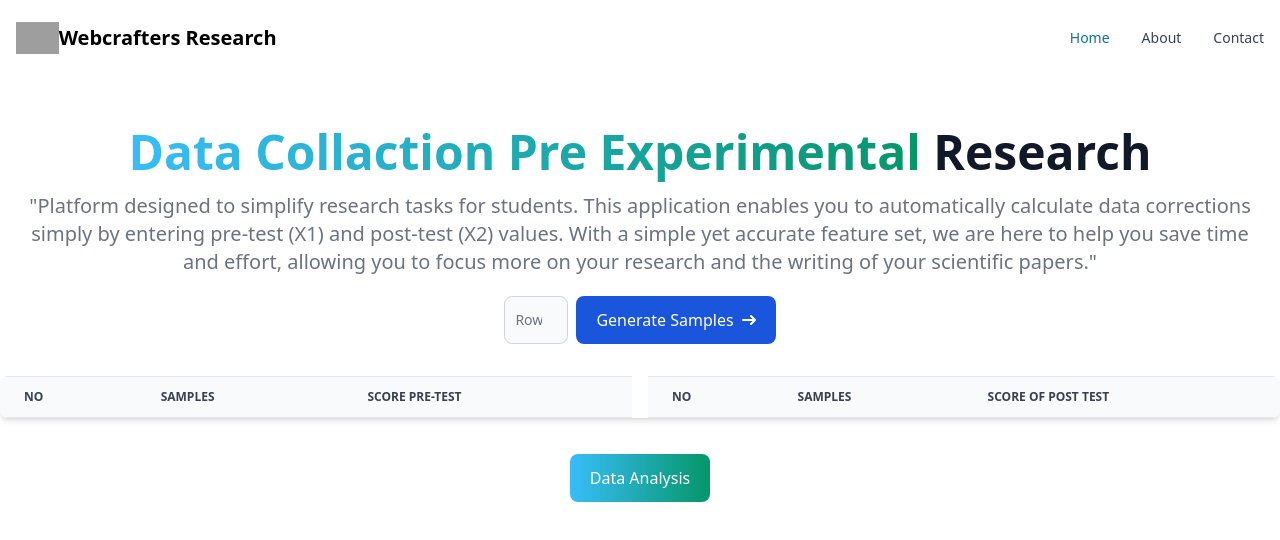
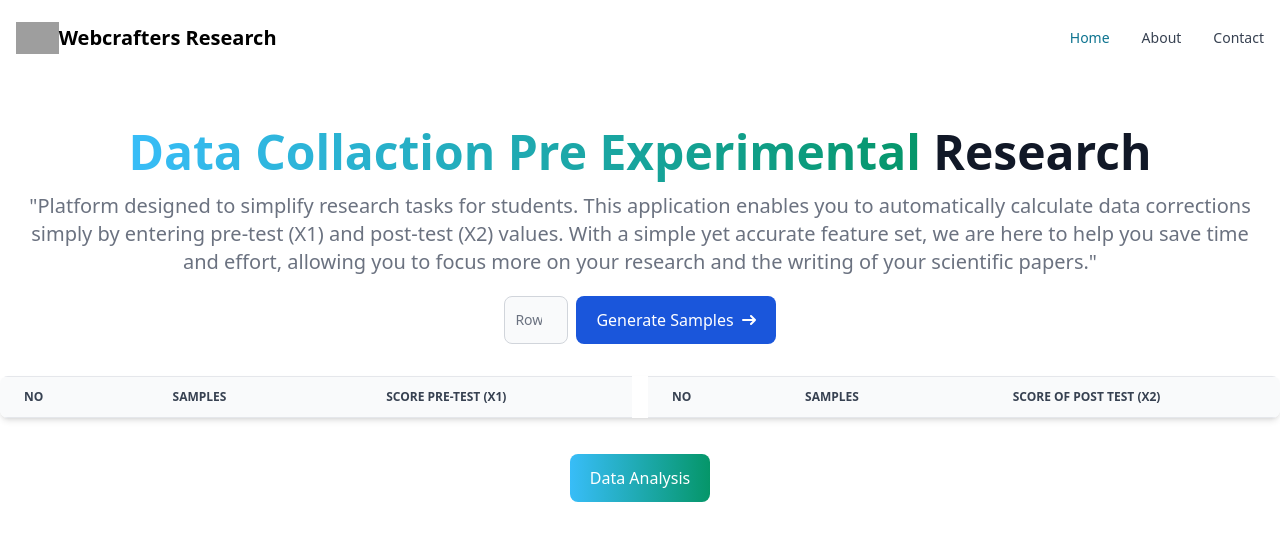
Before and after one commit to khaeril-maswal-zaid/pre-experimental-research, a React (Vite) app: page /#/ in a window 1280 px wide. Shown: the top 540 px of the page. Built offline with nearby package versions, Linux system fonts and the light colour scheme; grey boxes are pictures that could not be loaded.

Commit message:
responsif table

```diff
--- a/src/Components/GainTableComp.jsx
+++ b/src/Components/GainTableComp.jsx
@@ -41,8 +41,9 @@ const CollactionD = () => {
   };
 
   return (
-    <div className="overflow-x-auto">
-      <Table striped>
+    <>
+      <div className="w-[450px] overflow-x-auto">
+        <Table striped className="min-w-[800px]">
           <Table.Head>
             <Table.HeadCell>No</Table.HeadCell>
             <Table.HeadCell>Sample</Table.HeadCell>
@@ -123,6 +124,7 @@ const CollactionD = () => {
           </Table.Body>
         </Table>
       </div>
+    </>
   );
 };
 
--- a/src/Components/PercentagePostComp.jsx
+++ b/src/Components/PercentagePostComp.jsx
@@ -42,7 +42,7 @@ const PercentagePostComp = () => {
   return (
     <MathJaxContext>
       <div className="container mx-auto">
-        <h1 className="text-lg font-bold text-center mb-4">
+        <h1 className="text-lg font-bold text-center mb-4 mx-4">
           Calculating the Percentage Rate of Students' Post-Test Scores
         </h1>
         <div className="grid grid-cols-1 md:grid-cols-5 gap-4 mb-4">
--- a/src/Components/PercentagePreComp.jsx
+++ b/src/Components/PercentagePreComp.jsx
@@ -41,7 +41,7 @@ const PercentagePreComp = () => {
   return (
     <MathJaxContext>
       <div className="container mx-auto">
-        <h1 className="text-lg font-bold text-center mb-4">
+        <h1 className="text-lg font-bold text-center mb-4 mx-4">
           Calculating the Percentage Rate of Students' Pre-Test Scores
         </h1>
         <div className="grid grid-cols-1 md:grid-cols-5 gap-4 mb-4">
--- a/src/Components/StandarDeviationComp.jsx
+++ b/src/Components/StandarDeviationComp.jsx
@@ -118,7 +118,7 @@ const StandardDeviation = () => {
   return (
     <MathJaxContext>
       <div className="container mx-auto">
-        <h1 className="text-lg font-bold text-center mb-4">
+        <h1 className="text-lg font-bold text-center mb-4 mx-4">
           Calculating the Standard Deviation of Pre-Test & Post-Test
         </h1>
         <div className="grid grid-cols-1 md:grid-cols-2 gap-4 mb-4">
--- a/src/Pages/DataCollaction.jsx
+++ b/src/Pages/DataCollaction.jsx
@@ -22,7 +22,6 @@ const DataCollaction = () => {
       <NavbarComp />
       <JumbotronComp />
 
-      <div className="">
       <Tabs
         aria-label="Tabs with icons"
         variant="underline"
@@ -68,7 +67,6 @@ const DataCollaction = () => {
           <TTable />
         </Tabs.Item>
       </Tabs>
-      </div>
     </>
   );
 };
--- a/src/Pages/Home.jsx
+++ b/src/Pages/Home.jsx
@@ -122,11 +122,11 @@ const Home = () => {
                 <th scope="col" className="px-6 py-3">
                   No
                 </th>
-                <th scope="col" className="px-6 py-3">
+                <th scope="col" className="px-6 py-3 w-28">
                   Samples
                 </th>
-                <th scope="col" className="px-6 py-3">
-                  Score Pre-Test
+                <th scope="col" className="px-6 py-3 text-center">
+                  Score Pre-Test (X1)
                 </th>
               </tr>
             </thead>
@@ -140,7 +140,7 @@ const Home = () => {
                     {row.id}
                   </th>
                   <td className="px-6 py-0">{row.sample}</td>
-                  <td className="px-6 py-0">
+                  <td className="px-6 py-0 ">
                     <input
                       type="text"
                       value={row.score}
@@ -165,11 +165,11 @@ const Home = () => {
                 <th scope="col" className="px-6 py-3">
                   No
                 </th>
-                <th scope="col" className="px-6 py-3">
+                <th scope="col" className="px-6 py-3 w-28">
                   Samples
                 </th>
-                <th scope="col" className="px-6 py-3">
-                  Score of Post Test
+                <th scope="col" className="px-6 py-3 text-center">
+                  Score of Post Test (X2)
                 </th>
               </tr>
             </thead>
```
Lines whose indentation alone changed are shown as unchanged.
